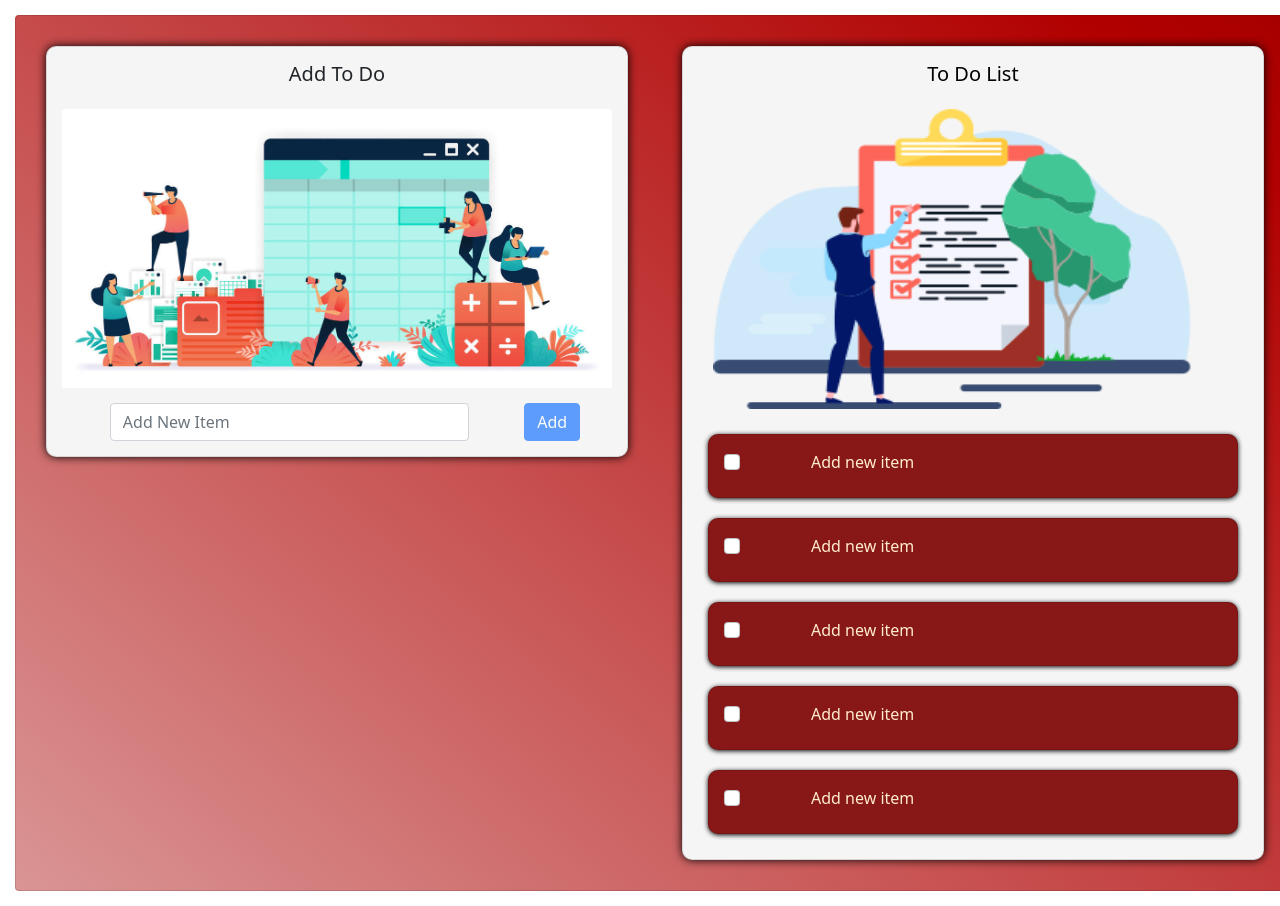
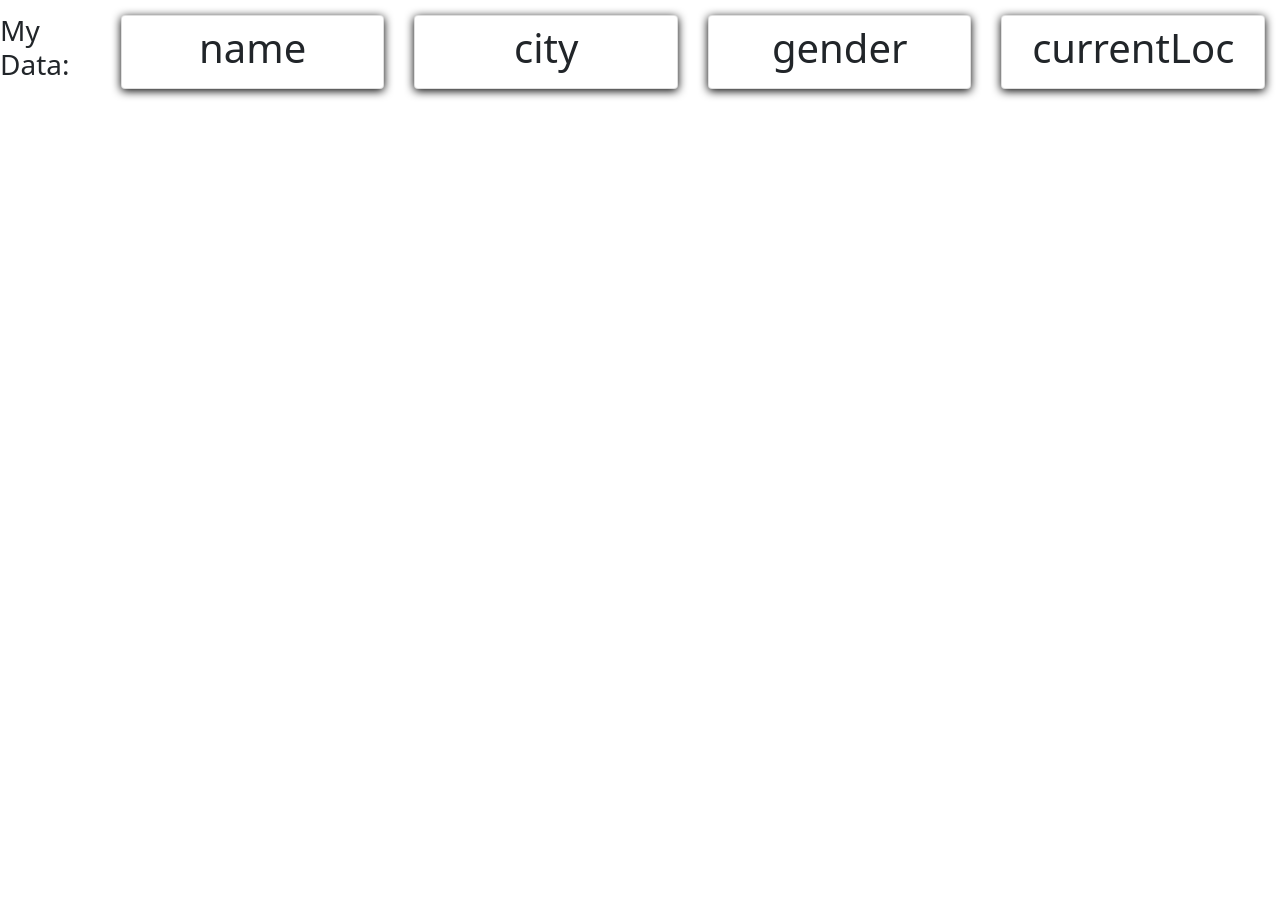
Before and after one commit to Sufyan111/card, a React (Create React App) app: page / in a window 1280 px wide. After the commit the page ends 800 px from the top, so only its background shows below. Built offline with nearby package versions, Linux system fonts and the light colour scheme.

Commit message:
Dynamic Comp from obj

```diff
--- a/src/App.js
+++ b/src/App.js
@@ -1,8 +1,10 @@
-import {Home } from './components/Home'
+// import {Home } from './components/Home'
+import {DynamicComp} from "./components/Dynamic Component from Obj/DynamicComp.jsx"
 function App() {
   return (
     <div>
-        <Home />
+        {/* <Home /> */}
+        <DynamicComp />
     </div>
   );
 }
--- /dev/null
+++ b/src/components/Dynamic Component from Obj/Dynamic.css
@@ -0,0 +1,16 @@
+.divcard{
+    display: flex !important;
+    justify-content:start ;
+    align-items: center;
+}
+
+.card{
+    width: 18rem;
+    display: flexbox;
+    justify-content: center ;
+    align-items: center;
+    background-color: blanchedalmond;
+    box-shadow: 0 2px 10px black;
+    margin: 15px;
+    padding: 8px;
+}
--- /dev/null
+++ b/src/components/Dynamic Component from Obj/DynamicComp.jsx
@@ -0,0 +1,18 @@
+import React from 'react';
+import { CompData } from '../../reducers/CompData';
+import "./Dynamic.css"
+import { Card } from 'react-bootstrap';
+
+
+export const DynamicComp = () => {
+    return (
+        <div className="divcard">
+            <h3>My Data:</h3>
+            {
+                Object.keys(CompData).map((key) => (
+                    <Card className="card"> <h1>{key}</h1> </Card>
+                ))
+            }
+        </div>
+    );
+};
--- a/src/components/To Do List/ToDoStyle.css
+++ b/src/components/To Do List/ToDoStyle.css
@@ -1,5 +1,4 @@
 .home {
-    /* background-color: #4C4C6D !important; */
     margin: 15px;
     padding: 15px;
     animation: gradient 4s ease infinite;
@@ -42,7 +41,7 @@
     border-radius: 10px !important;
     text-align: center;
     position: sticky !important;
-    /* top: 50px; */
+    top: 35px;
     /* z-index: 5; */
     /* float: inline-start; */
 }
--- /dev/null
+++ b/src/reducers/CompData.js
@@ -0,0 +1,23 @@
+export const CompData = {
+
+    name: {
+        data: "Syed Sufyan",
+        type :"text",
+        placeholder :"Full Name",
+
+    },
+    city:{
+        data: "Nanded",
+        type :"text",
+        placeholder :"City"
+    },
+    gender:{
+        data: ["Male", "Female"],
+        type :"options",
+    },
+    currentLoc:{
+        data:"Pune",
+        type:"label",
+    }
+
+}
```
